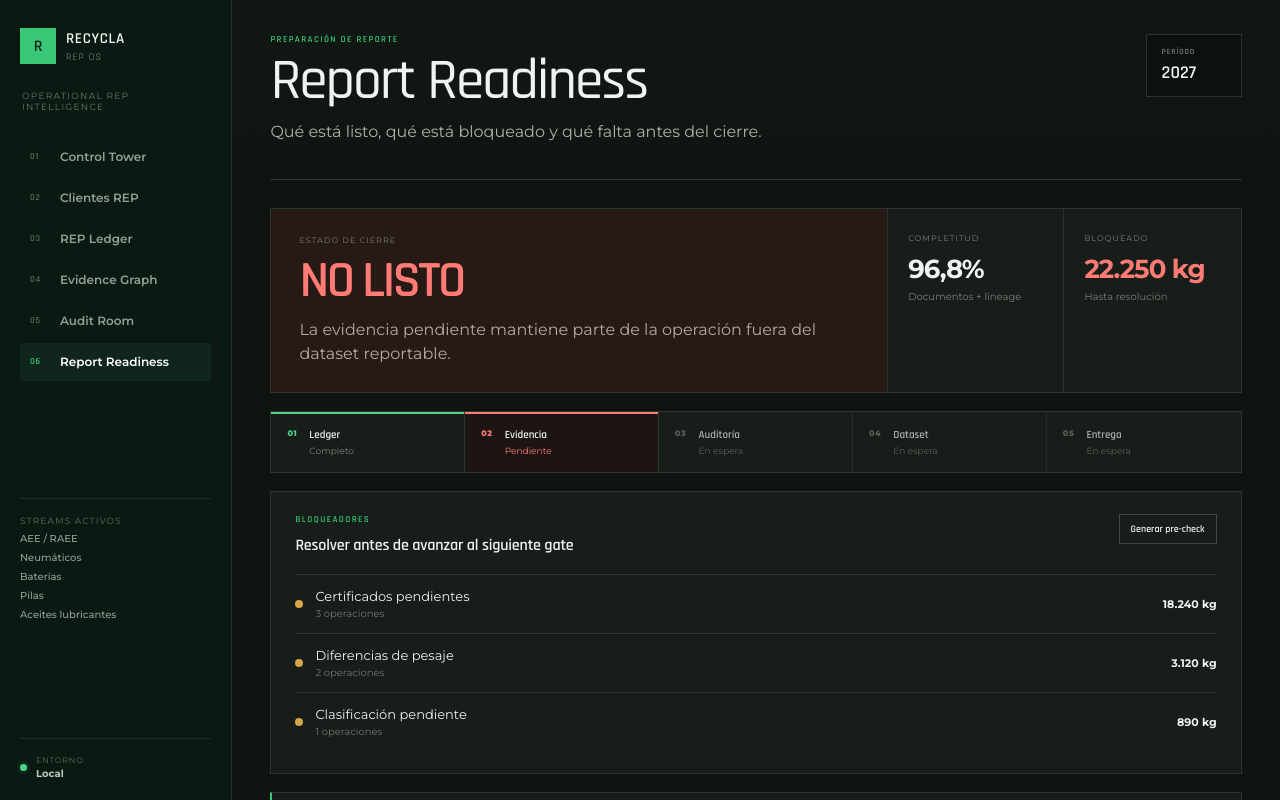
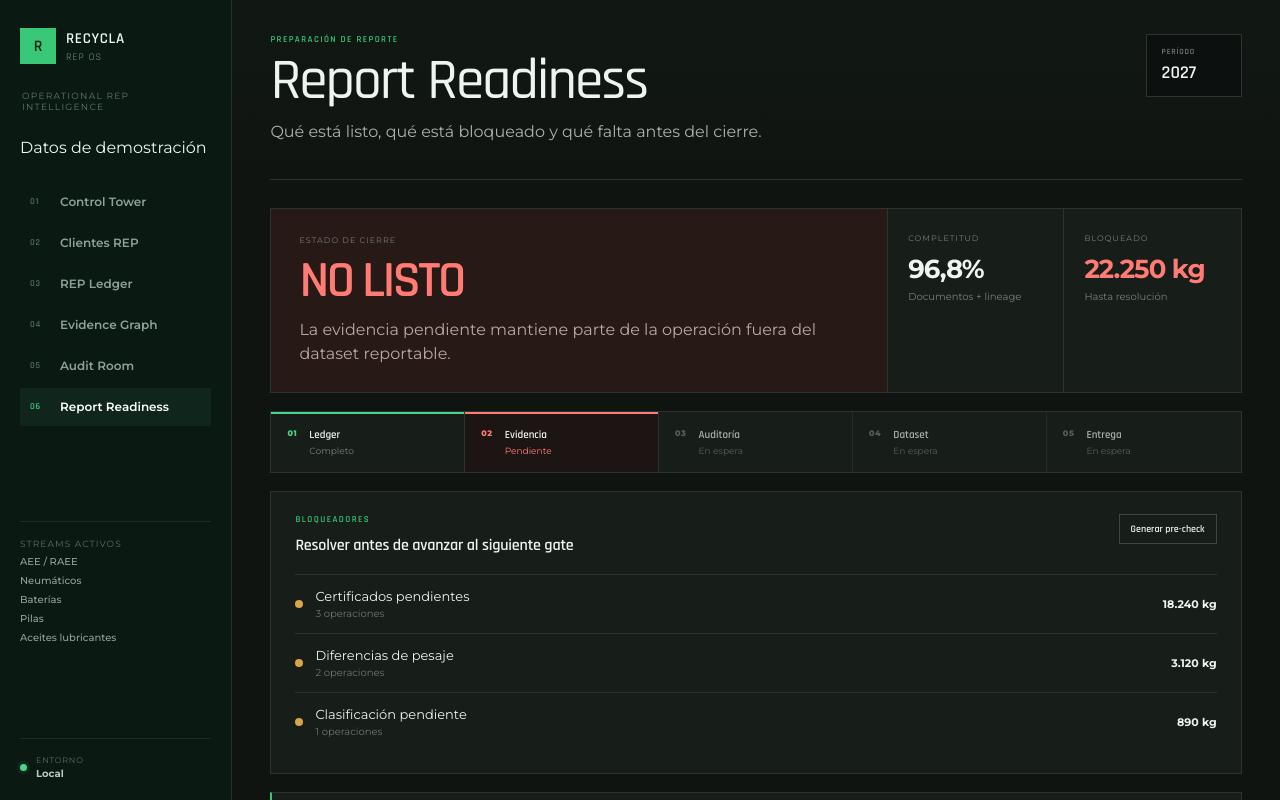
Before and after one commit to traviscomber/recycla, a Next.js app: page /reporting in a window 1280 px wide. Shown: the top 800 px of the page. Built offline with nearby package versions, Linux system fonts and the light colour scheme.

Commit message:
ui: label representative REP data as demo

```diff
--- a/src/app/reporting/page.tsx
+++ b/src/app/reporting/page.tsx
@@ -19,7 +19,7 @@ export default function ReportingPage() {
   const blocked = blockers.reduce((sum, item) => sum + item.quantity, 0);
 
   return (
-    <AppShell active="/reporting">
+    <AppShell active="/reporting" dataMode="demo">
       <header className="topbar">
         <div>
           <p className="eyebrow">Preparación de reporte</p>
```
